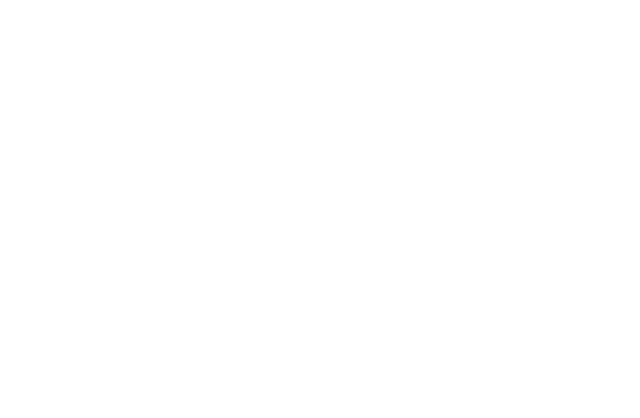
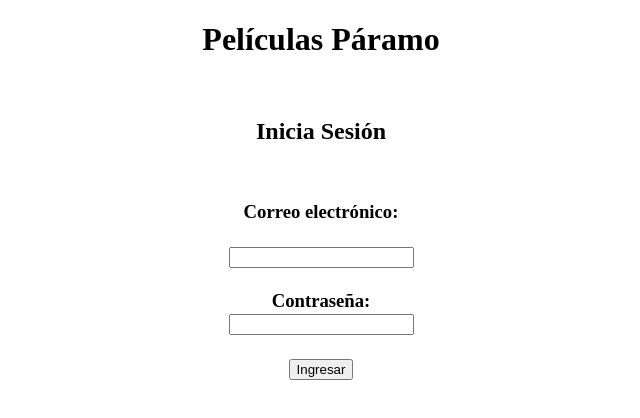
Before and after one commit to Paramo9/peliculas, a React (Create React App) app: page /login in a window 1280 px wide. Shown: the top 418 px of the page, without its empty margins (319-959 px from the left). Built offline with nearby package versions, Linux system fonts and the light colour scheme.

Commit message:
Sigue login

```diff
--- a/src/App.js
+++ b/src/App.js
@@ -7,6 +7,7 @@
     return(
       <BrowserRouter>
         <Route exact path="/peliculas" component={Login} />
+        <Route exact path="/login" component={Login} />
       </BrowserRouter>
     )
   }
--- a/src/Login.js
+++ b/src/Login.js
@@ -1,11 +1,51 @@
 import React from 'react'
+import {Redirect} from 'react-router-dom'
 
 class Login extends React.Component
     {
+        constructor(props)
+            {
+                super(props)
+                this.state = {email: '', password: ''}
+                this.handleChangeEmail = this.handleChangeEmail.bind(this)
+                this.handleChangePassword = this.handleChangePassword.bind(this)
+                this.handleSubmit = this.handleSubmit.bind(this)
+            }
+
+        handleChangeEmail(event)
+            {
+                this.setState({mobile: event.target.value})
+            }
+
+        handleChangePassword(event)
+            {
+                this.setState({password: event.target.value})
+            }
+
+        handleSubmit(event)
+            {
+                event.preventDefault();
+                alert("En desarrollo")
+            }
+
         render()
             {
                 return(
-                    <h1>Login</h1>
+                    <div>
+                        <h1 align="center">Películas Páramo</h1><br />
+                        <h2 align="center">Inicia Sesión</h2><br />
+                        <from onSubmit={this.handleSubmit}>
+                            <div align="center">
+                                <h3>
+                                    Correo electrónico:<br /><br />
+                                    <input type="text" value={this.state.email} onChange={this.handleChangeEmail} /><br /><br />
+                                    Contraseña:<br />
+                                    <input type="password" value={this.state.password} onChange={this.handleChangePassword} /><br /><br />
+                                    <input type="submit" value="Ingresar" /><br /><br />
+                                </h3>
+                            </div>
+                        </from>
+                    </div>
                 )
             }
     }
```
